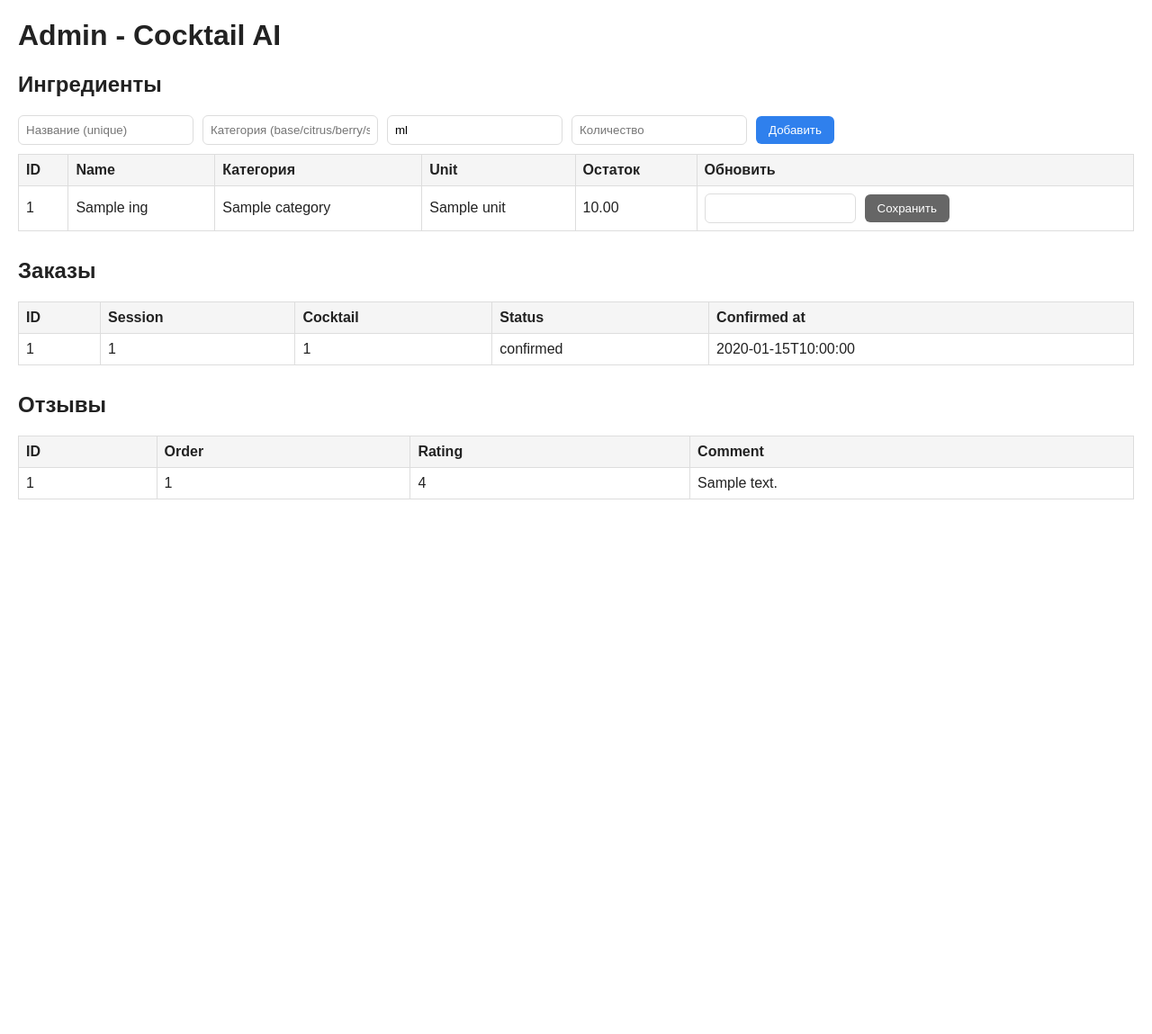
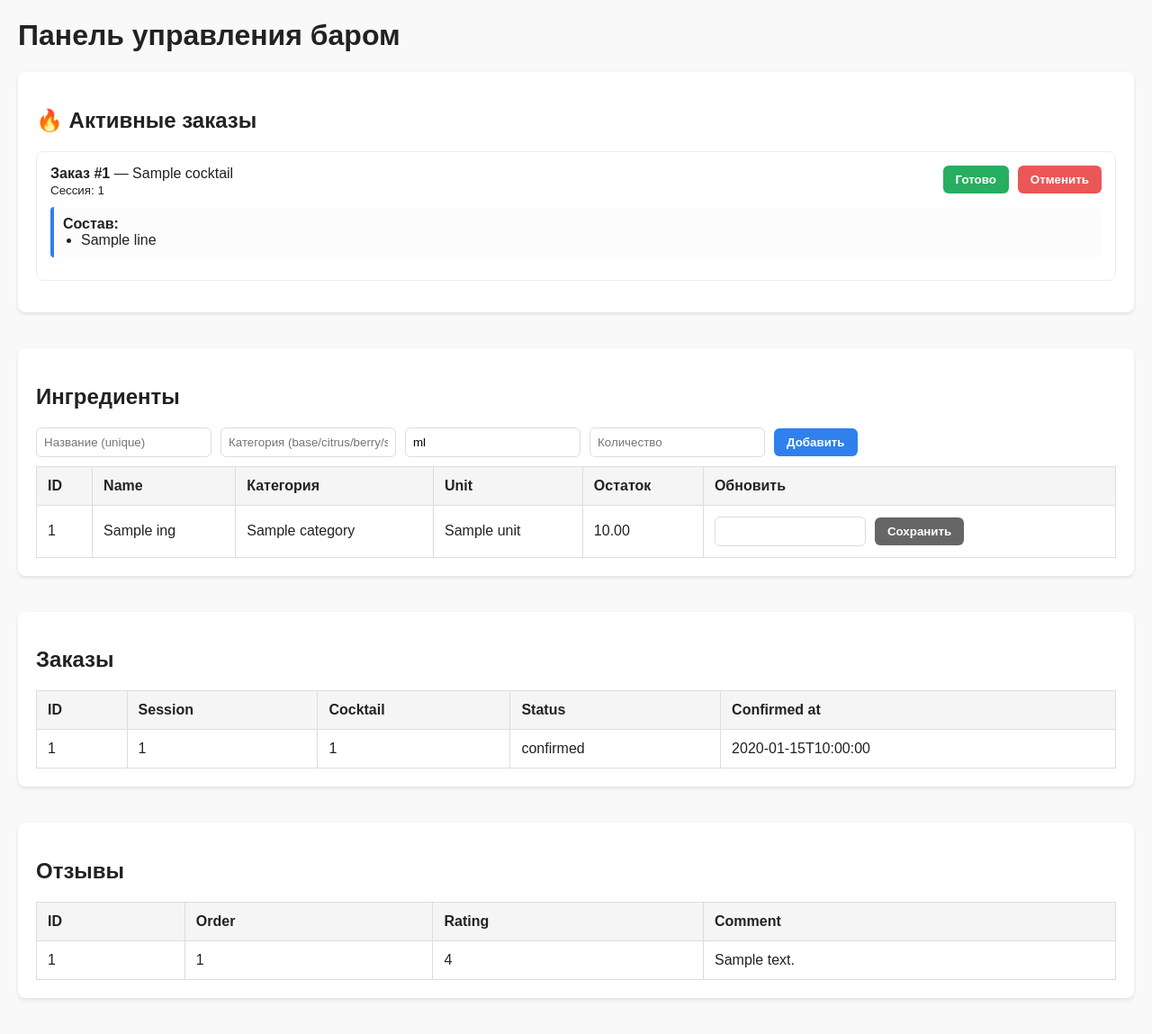
Before and after one commit to Destraction/project, a FastAPI app: template backend/app/templates/admin.html in a window 1280 px wide. Shown: the whole page at 90% size. Before the commit the page ends 555 px from the top, so only its background shows below. Run offline with FastAPI, Linux system fonts and the light colour scheme; the template is opened without the code that fills it: most values are stand-ins (such as "Sample title", 1, 10 or a date in 2020).

Commit message:
Released orders in admin panel

```diff
--- a/backend/app/templates/admin.html
+++ b/backend/app/templates/admin.html
@@ -9,22 +9,28 @@
         font-family: Arial, sans-serif;
         margin: 20px;
         color: #222;
+        background-color: #f9f9f9;
       }
       table {
         width: 100%;
         border-collapse: collapse;
         margin-top: 10px;
+        background: white;
       }
       th, td {
         border: 1px solid #ddd;
-        padding: 8px;
+        padding: 12px;
         text-align: left;
       }
       th {
         background: #f5f5f5;
       }
       .section {
-        margin-bottom: 30px;
+        margin-bottom: 40px;
+        background: white;
+        padding: 20px;
+        border-radius: 8px;
+        box-shadow: 0 2px 4px rgba(0,0,0,0.1);
       }
       .row {
         display: flex;
@@ -44,14 +50,83 @@
         background: #2f80ed;
         color: white;
         cursor: pointer;
+        font-weight: bold;
       }
       button.secondary {
         background: #666;
       }
+      button.success {
+        background: #27ae60;
+      }
+      button.danger {
+        background: #eb5757;
+      }
+      .order-card {
+        border: 1px solid #eee;
+        padding: 15px;
+        margin-bottom: 15px;
+        border-radius: 8px;
+        background: #fff;
+      }
+      .recipe-list {
+        background: #fcfcfc;
+        padding: 10px;
+        border-radius: 4px;
+        margin: 10px 0;
+        border-left: 4px solid #2f80ed;
+      }
+      .recipe-list ul {
+        margin: 0;
+        padding-left: 20px;
+      }
     </style>
   </head>
   <body>
-    <h1>Admin - Cocktail AI</h1>
+    <h1>Панель управления баром</h1>
+
+    <script>
+      // Функция для автоматического обновления страницы каждые 10 секунд
+      // чтобы видеть новые заказы без ручной перезагрузки
+      setInterval(function() {
+        location.reload();
+      }, 10000);
+    </script>
+
+    <div class="section">
+      <h2>🔥 Активные заказы</h2>
+      {% if active_orders %}
+        {% for item in active_orders %}
+        <div class="order-card">
+          <div style="display: flex; justify-content: space-between; align-items: flex-start;">
+            <div>
+              <strong>Заказ #{{ item.order.id }}</strong> — {{ item.cocktail.name }}
+              <br>
+              <small>Сессия: {{ item.order.session_id }}</small>
+            </div>
+            <div class="row">
+              <form method="post" action="/admin/order/{{ item.order.id }}/complete">
+                <button type="submit" class="success">Готово</button>
+              </form>
+              <form method="post" action="/admin/order/{{ item.order.id }}/cancel">
+                <button type="submit" class="danger">Отменить</button>
+              </form>
+            </div>
+          </div>
+
+          <div class="recipe-list">
+            <strong>Состав:</strong>
+            <ul>
+              {% for line in item.recipe_display %}
+                <li>{{ line }}</li>
+              {% endfor %}
+            </ul>
+          </div>
+        </div>
+        {% endfor %}
+      {% else %}
+        <p>Нет активных заказов</p>
+      {% endif %}
+    </div>
 
     <div class="section">
       <h2>Ингредиенты</h2>
```
Also changed, not shown: backend/app/routers/admin.py (+49 -4 lines).
